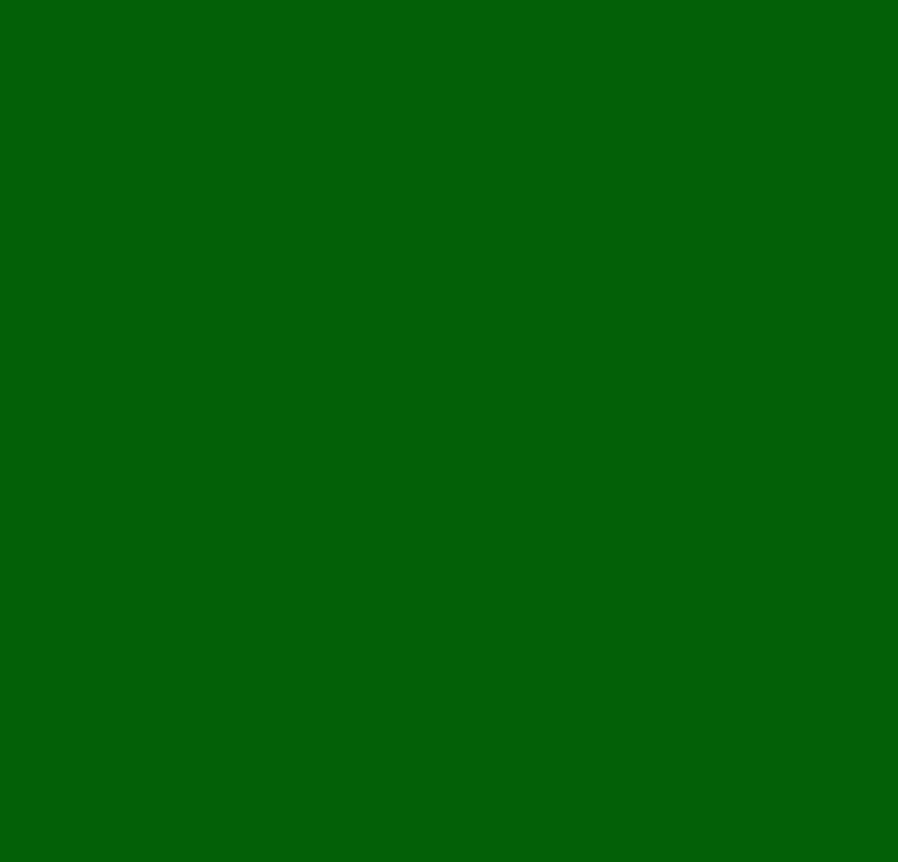
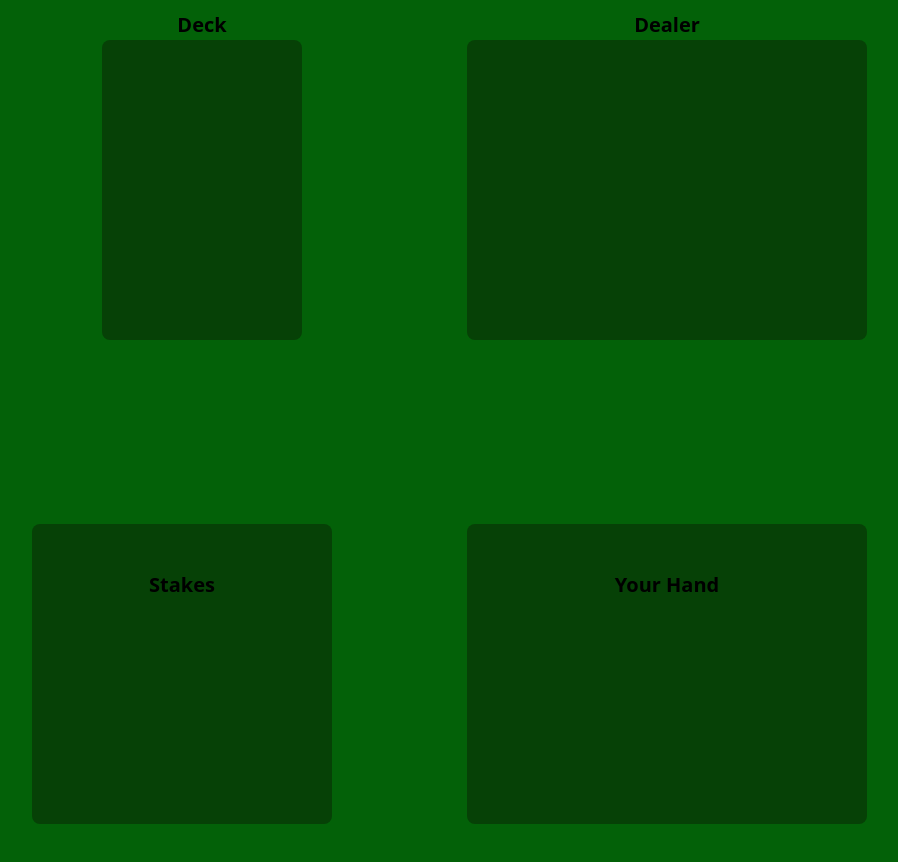
Before and after one commit to EndoSeiiti/BlackJack, a React (Vite) app: page / in a window 1280 px wide. Both pictures are taken after a click on the button "Start Game". Shown: the top 862 px of the page, without its empty margins (8-906 px from the left). Before the commit the page ends 800 px from the top, so only its background shows below. Built offline with nearby package versions, Linux system fonts and the light colour scheme.

Commit message:
fix:adjusted gameboard in grid layout

```diff
--- a/src/App.css
+++ b/src/App.css
@@ -74,21 +74,99 @@ h1 {
 
 
 
-body {
-  margin: o;
-  padding: 0;
-  height: 100%;
+.GameBoard {
+  height: 100vh;
   display: grid;
   grid-template-columns: 1fr 1fr 1fr;
-  grid-template-rows:1fr 1fr 1fr;
+  grid-template-rows:1fr 0.5fr 1fr;
+  gap: 5px;
 }
 
-.position{
+.position {
   display: flex;
-  height: 200px;
+  height: ;
   justify-content: center;
   align-items: center;
   background: rgba(255,255,255,0.1);
   font-size: 12px;
   color: white;
 }
+
+.deck{
+
+  width: 200px;
+  height: 300px;
+  margin-left: 70px;
+  background-color: rgb(6, 65, 6);
+  border-radius: 8px;
+  display: flex;
+  justify-content:center;
+  align-items: center;
+  font-size: 20px;
+  font-weight: bold;
+  color: black;
+}
+
+.dealer {
+
+  width: 400px;
+  height: 300px;
+  margin-left: 70px;
+  background-color: rgb(6, 65, 6);
+  border-radius: 8px;
+  display: flex;
+  justify-content: center;
+  align-items: center;
+  font-size: 20px;
+  font-weight: bold;
+  color: black;
+}
+
+.stake{
+
+  width: 300px;
+  height: 300px;
+  background-color: rgb(6, 65, 6);
+  border-radius: 8px;
+  display: flex;
+  justify-content: center;
+  align-items: center;
+  font-size: 20px;
+  font-weight: bold;
+  color: black;
+}
+
+.textdeck{
+  position:absolute;
+  top: 10px;
+}
+
+.textdealer{
+  position: absolute;
+  top: 10px;
+}
+
+.textstake{
+   position: absolute;
+  top: 570px;
+}
+
+.playerhand{
+
+  width: 400px;
+  height: 300px;
+  margin-left: 70px;
+  background-color: rgb(6, 65, 6);
+  border-radius: 8px;
+  display: flex;
+  justify-content: center;
+  align-items: center;
+  font-size: 20px;
+  font-weight: bold;
+  color: black;
+}
+
+.textPH{
+  position: absolute;
+  top: 570px;
+}
--- a/src/components/GameBoard.jsx
+++ b/src/components/GameBoard.jsx
@@ -4,12 +4,26 @@ import cardback from '../assets/cardback.jpg';
 
 function GameBoard(){
     return (
-        <body>
-            <div class = "position top-left"></div>
-            <div class = "position top-center"></div>
-            <div class = "position botton-center"></div>
+        <div className="GameBoard">
 
-        </body>
+                <div className="deck">
+                 <span className="textdeck">Deck</span>
+                 </div>
+                <div className="dealer">
+                    <span className="textdealer">Dealer</span>
+                </div>
+                <div className="null"></div>
+                <div className="null"></div>
+                <div className="null"></div>
+                <div className="null"></div>
+                <div className="stake">
+                    <span className="textstake">Stakes</span>
+                </div>
+                <div className="playerhand">
+                    <span className="textPH">Your Hand</span>
+                </div>
+                <div className="null"></div>
+        </div>
     );
 
 }
```
